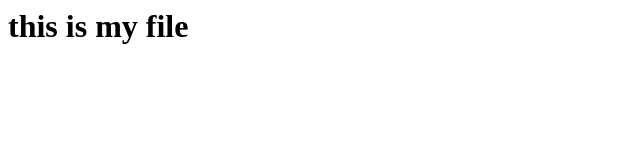
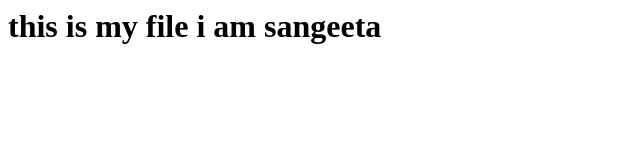
Before and after one commit to savalisangeeta/mini-proect-1, a plain HTML site: page index.html in a window 1280 px wide. Shown: the whole page, without its empty margins (0-640 px from the left). Drawn offline with Linux system fonts and the light colour scheme.

Commit message:
Update index.html

```diff
--- a/index.html
+++ b/index.html
@@ -1,5 +1,6 @@
 <html>
     <body>
-        <h1>this is my file</h1>
+        <h1>this is my file
+        i am sangeeta </h1>
     </body>
 </html>
```
